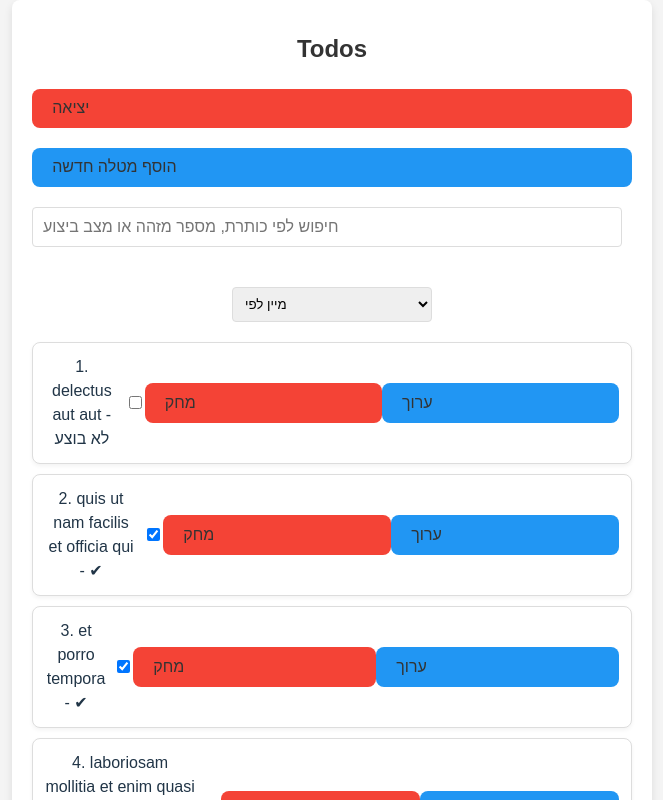
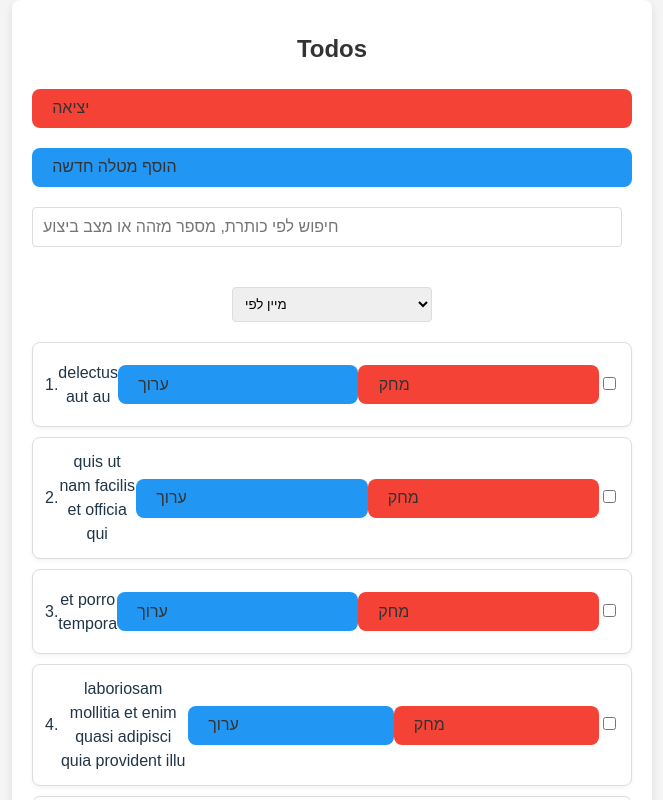
Before and after one commit to Avital-Attiah/kipnis, a React (Vite) app: page /todos in a window 1280 px wide. Shown: the top 800 px of the page, without its empty margins (308-971 px from the left). Built offline with nearby package versions, Linux system fonts and the light colour scheme; data requests are answered from the project's data file.

Commit message:
Your commit message

```diff
--- /dev/null
+++ b/src/components/todoItem.jsx
@@ -0,0 +1,105 @@
+import React, { useState } from 'react';
+
+const TodoItem = ({ todo, index, setTodos, setFilteredTodos }) => {
+  const [isEditing, setIsEditing] = useState(false);
+  const [editingTodo, setEditingTodo] = useState(todo);
+
+  const handleCompleteTodo = (todo) => {
+    if (!todo.id) {
+      console.error('Invalid todo ID:', todo);
+      return;
+    }
+
+    const updatedTodo = { ...todo, completed: !todo.completed };
+
+    fetch(`http://localhost:3001/todos/${todo.id}`, {
+      method: 'PUT',
+      headers: {
+        'Content-Type': 'application/json',
+      },
+      body: JSON.stringify({
+        userId: updatedTodo.userId,
+        id: updatedTodo.id,
+        title: updatedTodo.title,
+        completed: updatedTodo.completed,
+      }),
+    })
+      .then((response) => response.json())
+      .then((data) => {
+        setTodos((prevTodos) =>
+          prevTodos.map((t) => (t.id === data.id ? data : t))
+        );
+        setFilteredTodos((prevFilteredTodos) =>
+          prevFilteredTodos.map((t) => (t.id === data.id ? data : t))
+        );
+      })
+      .catch((error) => {
+        console.error('Error updating todo:', error);
+      });
+  };
+
+  const handleDeleteTodo = () => {
+    fetch(`http://localhost:3001/todos/${todo.id}`, {
+      method: 'DELETE',
+    })
+      .then(() => {
+        setTodos((prevTodos) => prevTodos.filter((t) => t.id !== todo.id));
+        setFilteredTodos((prevFilteredTodos) =>
+          prevFilteredTodos.filter((t) => t.id !== todo.id)
+        );
+      })
+      .catch((error) => {
+        console.error('Error deleting todo:', error);
+      });
+  };
+
+  const handleEditTodo = () => {
+    setIsEditing(true);
+  };
+
+  const handleUpdateTodo = () => {
+    fetch(`http://localhost:3001/todos/${editingTodo.id}`, {
+      method: 'PUT',
+      headers: { 'Content-Type': 'application/json' },
+      body: JSON.stringify(editingTodo),
+    })
+      .then((response) => response.json())
+      .then((data) => {
+        setIsEditing(false);
+      })
+      .catch((error) => {
+        console.error('Error updating todo:', error);
+      });
+  };
+
+  return (
+    <li className="todo-item">
+      {index + 1}. {isEditing ? (
+        <input
+          type="text"
+          value={editingTodo.title}
+          onChange={(e) => setEditingTodo({ ...editingTodo, title: e.target.value })}
+        />
+      ) : (
+        <span className={todo.completed ? 'completed' : ''}>{todo.title}</span>
+      )}
+
+      <button className="edit-btn" onClick={isEditing ? handleUpdateTodo : handleEditTodo}>
+        {isEditing ? 'עדכן' : 'ערוך'}
+      </button>
+      <button className="delete-btn" onClick={handleDeleteTodo}>מחק</button>
+
+      {/* CheckBox for completed task */}
+      <label className="complete-checkbox">
+        <input
+          type="checkbox"
+          checked={todo.completed}
+          onChange={() => handleCompleteTodo(todo)}
+        />
+        {todo.completed ? '✔' : ''}
+      </label>
+    </li>
+  );
+};
+
+export default TodoItem;
--- a/src/components/todos.jsx
+++ b/src/components/todos.jsx
@@ -1,5 +1,6 @@
 import React, { useState, useEffect } from 'react';
 import { useNavigate } from 'react-router-dom';
+import TodoItem from './todoItem';
 import '../style/todoStyle.css';
 
 const Todos = () => {
@@ -7,16 +8,13 @@ const Todos = () => {
   const [filteredTodos, setFilteredTodos] = useState([]);
   const [newTodo, setNewTodo] = useState({ userId: 1, id: '', title: '', completed: false });
   const [searchQuery, setSearchQuery] = useState('');
-  const [isEditing, setIsEditing] = useState(false);
-  const [editingTodo, setEditingTodo] = useState(null);
   const [showForm, setShowForm] = useState(false);
 
   const navigate = useNavigate();
 
-  // Getting the user from localStorage
   const storedUser = JSON.parse(localStorage.getItem("user"));
   const currentUser = Array.isArray(storedUser) && storedUser.length > 0 ? storedUser[0] : null;
-  const userId = currentUser ? currentUser.id : 1; // Use userId from localStorage or default to 1
+  const userId = currentUser ? currentUser.id : 1;
 
   useEffect(() => {
     fetch(`http://localhost:3001/todos?userId=${userId}`)
@@ -51,30 +49,22 @@ const Todos = () => {
 
   const handleAddTodo = () => {
     if (newTodo.title) {
-      // Find the highest ID from the server
       fetch('http://localhost:3001/todos')
         .then((response) => response.json())
         .then((data) => {
-          const maxId = data.reduce((max, todo) => {
-            return Math.max(max, parseInt(todo.id, 10));
-          }, 0);
-
-          // Create a new ID, incremented by 1
+          const maxId = data.reduce((max, todo) => Math.max(max, parseInt(todo.id, 10)), 0);
           const newId = (maxId + 1).toString();
 
-          // Create the new todo object with the desired properties
           const todoToAdd = {
-            userId: newTodo.userId, // First userId
-            id: newId,             // Then id
+            userId: newTodo.userId,
+            id: newId,
             title: newTodo.title,
             completed: newTodo.completed,
           };
 
           fetch('http://localhost:3001/todos', {
             method: 'POST',
-            headers: {
-              'Content-Type': 'application/json',
-            },
+            headers: { 'Content-Type': 'application/json' },
             body: JSON.stringify(todoToAdd),
           })
             .then((response) => response.json())
@@ -98,41 +88,6 @@ const Todos = () => {
     }
   };
 
-  const handleCompleteTodo = (todo) => {
-    const updatedTodo = { ...todo, completed: !todo.completed };
-
-    fetch(`http://localhost:3001/todos/${todo.id}`, {
-      method: 'PUT',
-      headers: {
-        'Content-Type': 'application/json',
-      },
-      body: JSON.stringify(updatedTodo),
-    })
-      .then((response) => response.json())
-      .then((data) => {
-        setTodos(todos.map((t) => (t.id === data.id ? data : t)));
-        setFilteredTodos(filteredTodos.map((t) => (t.id === data.id ? data : t)));
-      })
-      .catch((error) => {
-        console.error('Error updating todo:', error);
-      });
-  };
-
-  const handleDeleteTodo = (id) => {
-    fetch(`http://localhost:3001/todos/${id}`, {
-      method: 'DELETE',
-    })
-      .then(() => {
-        // Remove the deleted todo from state
-        const updatedTodos = todos.filter((todo) => todo.id !== id);
-        setTodos(updatedTodos);
-        setFilteredTodos(updatedTodos);
-      })
-      .catch((error) => {
-        console.error('Error deleting todo:', error);
-      });
-  };
-
   const handleSort = (criteria) => {
     let sortedTodos = [...filteredTodos];
 
@@ -154,33 +109,6 @@ const Todos = () => {
     }
 
     setFilteredTodos(sortedTodos);
-  };
-
-  const handleEditTodo = (todo) => {
-    setEditingTodo(todo);
-    setIsEditing(true);
-  };
-
-  const handleUpdateTodo = () => {
-    const updatedTodo = { ...editingTodo };
-
-    fetch(`http://localhost:3001/todos/${editingTodo.id}`, {
-      method: 'PUT',
-      headers: {
-        'Content-Type': 'application/json',
-      },
-      body: JSON.stringify(updatedTodo),
-    })
-      .then((response) => response.json())
-      .then((data) => {
-        setTodos(todos.map((t) => (t.id === data.id ? data : t)));
-        setFilteredTodos(filteredTodos.map((t) => (t.id === data.id ? data : t)));
-        setIsEditing(false);
-        setEditingTodo(null);
-      })
-      .catch((error) => {
-        console.error('Error updating todo:', error);
-      });
   };
 
   return (
@@ -222,34 +150,9 @@ const Todos = () => {
         </div>
       )}
 
-      {isEditing && (
-        <div className="edit-todo-form">
-          <h3>ערוך כותרת מטלה</h3>
-          <input
-            className="todo-input"
-            type="text"
-            value={editingTodo.title}
-            onChange={(e) => setEditingTodo({ ...editingTodo, title: e.target.value })}
-          />
-          <button className="update-btn" onClick={handleUpdateTodo}>עדכן</button>
-          <button className="cancel-btn" onClick={() => setIsEditing(false)}>בטל</button>
-        </div>
-      )}
-
       <ul className="todo-list">
         {filteredTodos.map((todo, index) => (
-          <li key={todo.id} className="todo-item">
-            {/* Display the dynamic number (index + 1) instead of the ID */}
-            {index + 1}. {todo.title} - {todo.completed ? '✔' : 'לא בוצע'}
-            <input
-              className="todo-checkbox"
-              type="checkbox"
-              checked={todo.completed}
-              onChange={() => handleCompleteTodo(todo)}
-            />
-            <button className="delete-btn" onClick={() => handleDeleteTodo(todo.id)}>מחק</button>
-            <button className="edit-btn" onClick={() => handleEditTodo(todo)}>ערוך</button>
-          </li>
+          <TodoItem key={todo.id} todo={todo} index={index} setTodos={setTodos} setFilteredTodos={setFilteredTodos} />
         ))}
       </ul>
     </div>
```
Also changed, not shown: db.json.
